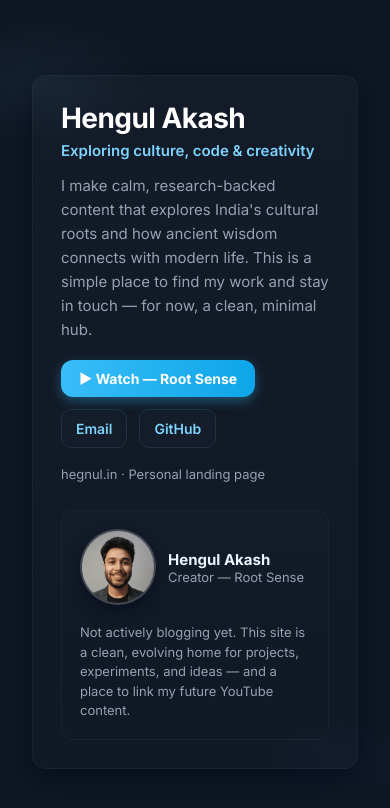
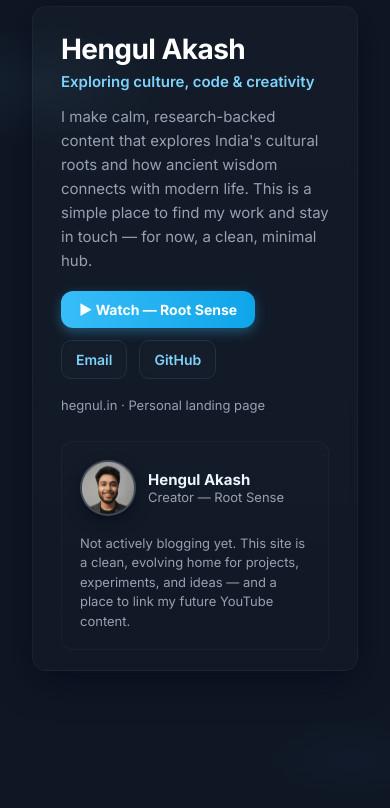
Before and after one commit to habc0d3r/hengul-site, a plain HTML site: page index.html in a window 390 px wide. Drawn offline with Linux system fonts and the light colour scheme.

Commit message:
Update index.html

```diff
--- a/index.html
+++ b/index.html
@@ -170,6 +170,47 @@
       .card{animation:none}
       .btn:hover{transform:none}
     }
+
+    /* Mobile tweak: top-align content, add safe-area padding, and extra breathing room */
+    @media (max-width: 860px) {
+      /* make body top-aligned on small screens so content doesn't feel vertically centered */
+      body {
+        align-items: flex-start;              /* push content to top */
+        padding-top: env(safe-area-inset-top, 22px); /* respect notch + add default */
+        padding-bottom: 28px;
+      }
+
+      /* give the card a bit more top padding and allow normal document flow */
+      .card {
+        margin-top: 6px;
+        padding-top: 20px;
+        padding-bottom: 20px;
+        box-shadow: 0 10px 35px rgba(2,6,23,0.55);
+        max-width: 980px; /* unchanged */
+        overflow: visible;
+      }
+
+      /* ensure hero has breathing room from the top */
+      .hero {
+        padding-top: 6px;
+      }
+
+      /* a touch smaller avatar for smaller screens so it doesn't dominate */
+      .avatar {
+        width: 56px;
+        height: 56px;
+        border-radius: 50%;
+      }
+
+      /* make sure headings don't hug the top */
+      .name {
+        margin-top: 2px;
+        margin-bottom: 8px;
+      }
+
+      /* ensure page can scroll if content grows */
+      html, body { min-height: 100%; height: auto; }
+    }
   </style>
 </head>
 <body>
```
